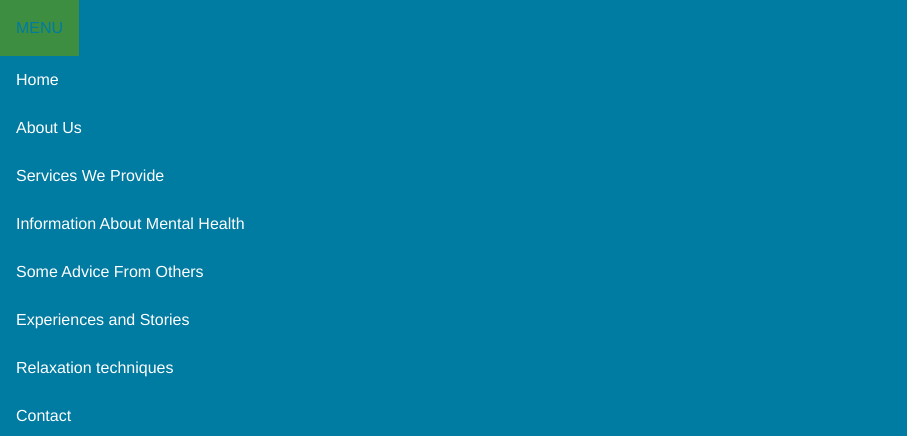
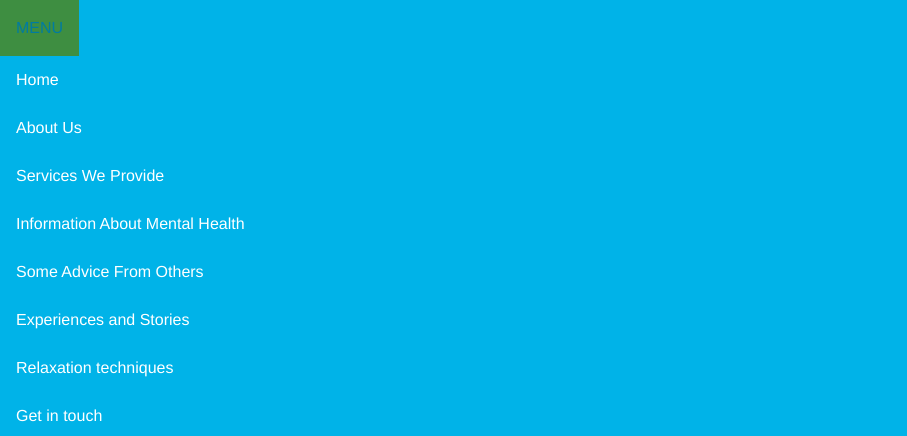
Before and after one commit to donja00/TranquillityThroughout, a plain HTML site: page Index.html in a window 1280 px wide. Shown: the top 436 px of the page, without its empty margins (0-907 px from the left). Drawn offline with Linux system fonts and the light colour scheme.

Commit message:
Updates to Index, added header image

```diff
--- a/Index.html
+++ b/Index.html
@@ -11,6 +11,7 @@
 </head>
 
 <body>
+
 	<div class="dropdown">
   <button class="dropbtn">MENU</button>
   <div class="dropdown-content">
@@ -21,7 +22,7 @@
     <a href="#">Some Advice From Others</a>
     <a href="#">Experiences and Stories</a>
 	<a href="#">Relaxation techniques</a>
-    <a href="#">Contact</a>
+    <a href="#">Get in touch</a>
   </div>
 </div>
 
--- a/css/styles.css
+++ b/css/styles.css
@@ -3,7 +3,7 @@
 }
 
 body {
-	background: #007BA1;
+	background: #00B3E8;
 	color: white;
 	font-family: "Helvetica";
 }
```
Also changed, not shown: images/lighthouse.jpg (added), images/lighthousetext copy.jpg (added), images/lighthousetext.jpg (added), 1 other file.
